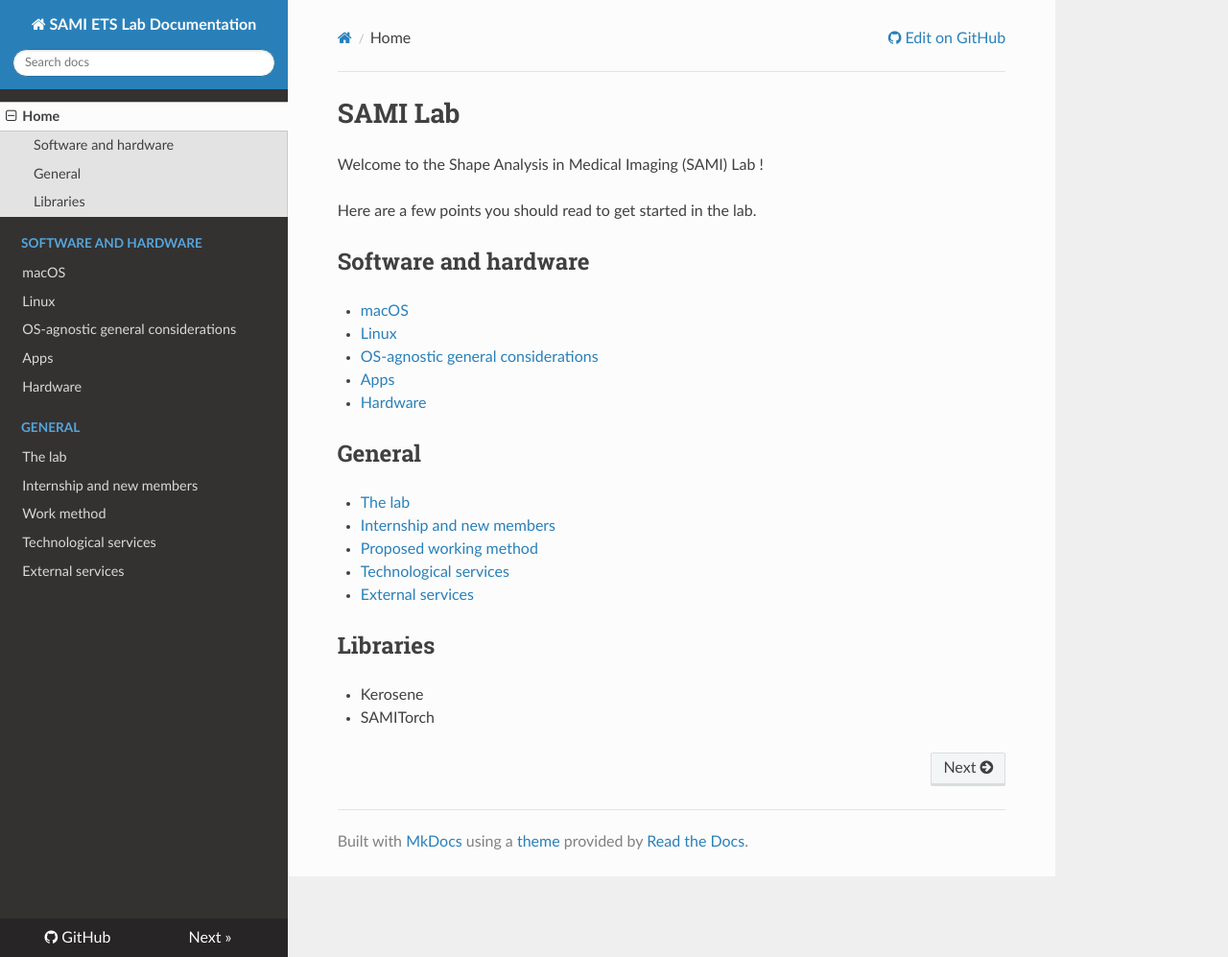
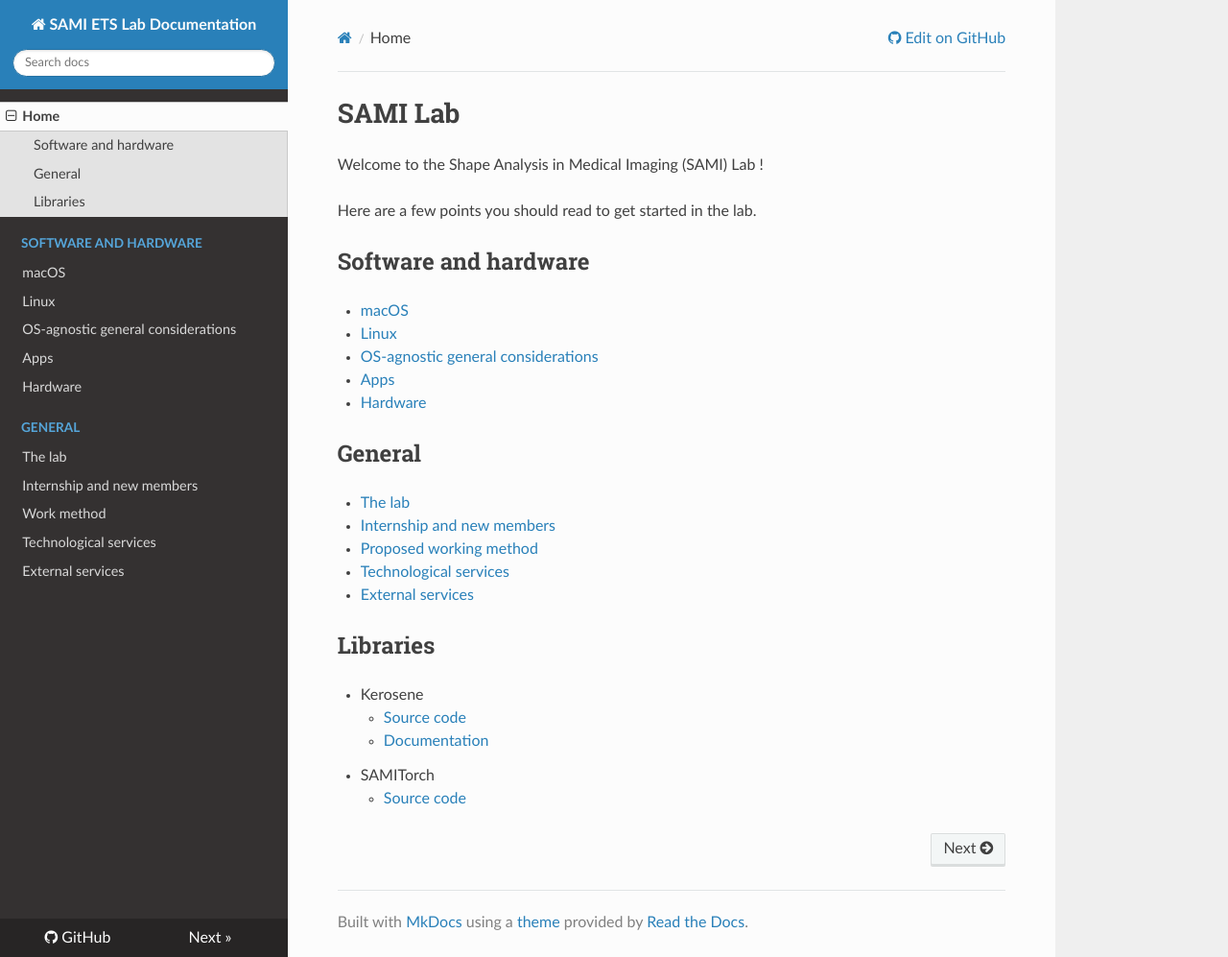
Before and after one commit to sami-ets/Documentation, an MkDocs documentation site: the page built from docs/index.md, in a window 1280 px wide and 997 px high. Shown: the whole window at 96% size. Built offline with MkDocs 1.6.1, drawn with Linux system fonts in a browser that asks for light colours; nearby versions of some CDN libraries.

Commit message:
+ Added links to libs

```diff
--- a/docs/index.md
+++ b/docs/index.md
@@ -25,4 +25,7 @@ Here are a few points you should read to get started in the lab.
 ## Libraries
 
 - Kerosene
+    - [Source code](https://github.com/banctilrobitaille/kerosene)
+    - [Documentation](https://kerosene.readthedocs.io/en/latest/)
 - SAMITorch
+    - [Source code](https://github.com/sami-ets/SAMITorch)
```
